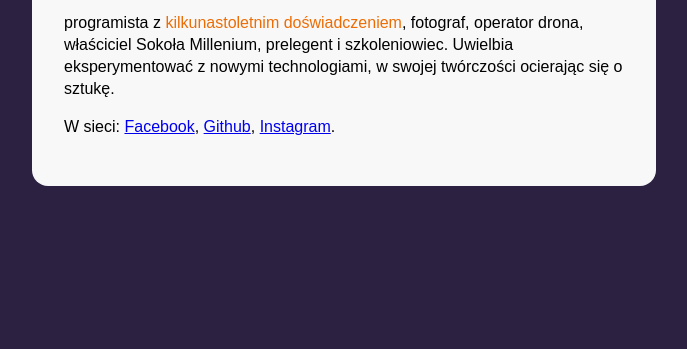
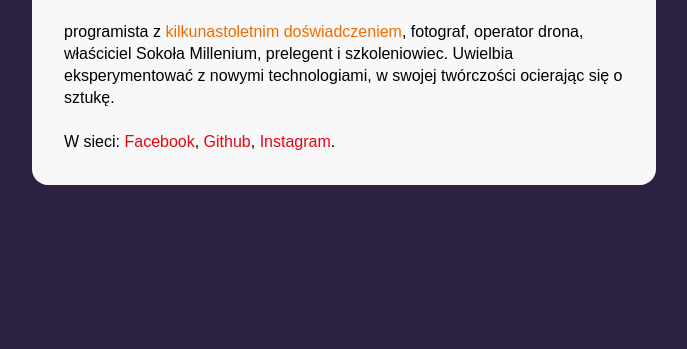
Before and after one commit to AniaMR/business-card-2020, a plain HTML site: page index.html in a window 1280 px wide. Shown: the part 451-800 px from the top of the page, without its empty margins (296-983 px from the left). Drawn offline with Linux system fonts and the light colour scheme.

Commit message:
person content styles

```diff
--- a/index.html
+++ b/index.html
@@ -14,13 +14,14 @@
             <header class="person__info">
                 <h1 class="person__name">Imię i nazwisko</h1>
                 <p class="person__position">stanowisko</p>
-                <p class="person__description">
+            </header>
+                <p class="person__description person__description--with--margin">
                     programista z <strong class="special">kilkunastoletnim doświadczeniem</strong>, fotograf, operator drona, właściciel Sokoła Millenium,<strong class="special"></strong> prelegent i szkoleniowiec.</strong> Uwielbia eksperymentować z nowymi technologiami, w swojej twórczości ocierając się o sztukę.
                 </p>
                 <p class="person__description">
-                    W sieci: <a class="person__link" href="#">Facebook</a>, <a class="person__link" href="#">Github</a>, <a class="person__link" href="#">Instagram</a>.
+                    W sieci: <a class="person__link" href="#">Facebook</a>, <a class="person__link" href="#">Github</a>,
+                    <a class="person__link" href="#">Instagram</a>.
                 </p>
-            </header>
         </article>
     </main>
 </body>
--- a/style.css
+++ b/style.css
@@ -24,7 +24,18 @@ body{
 }
 .person__description{
     font-size:16px;
-    line-height: 22px;;
+    line-height: 22px;
+    margin: 0;
+}
+.person__description--with--margin{
+margin-bottom: 22px;
+}
+.person__info{
+    margin-bottom: 24px;
+}
+.person__link{
+    color: #E20613;
+    text-decoration: none;
 }
 .person_name{
 font-size:36px;
```
